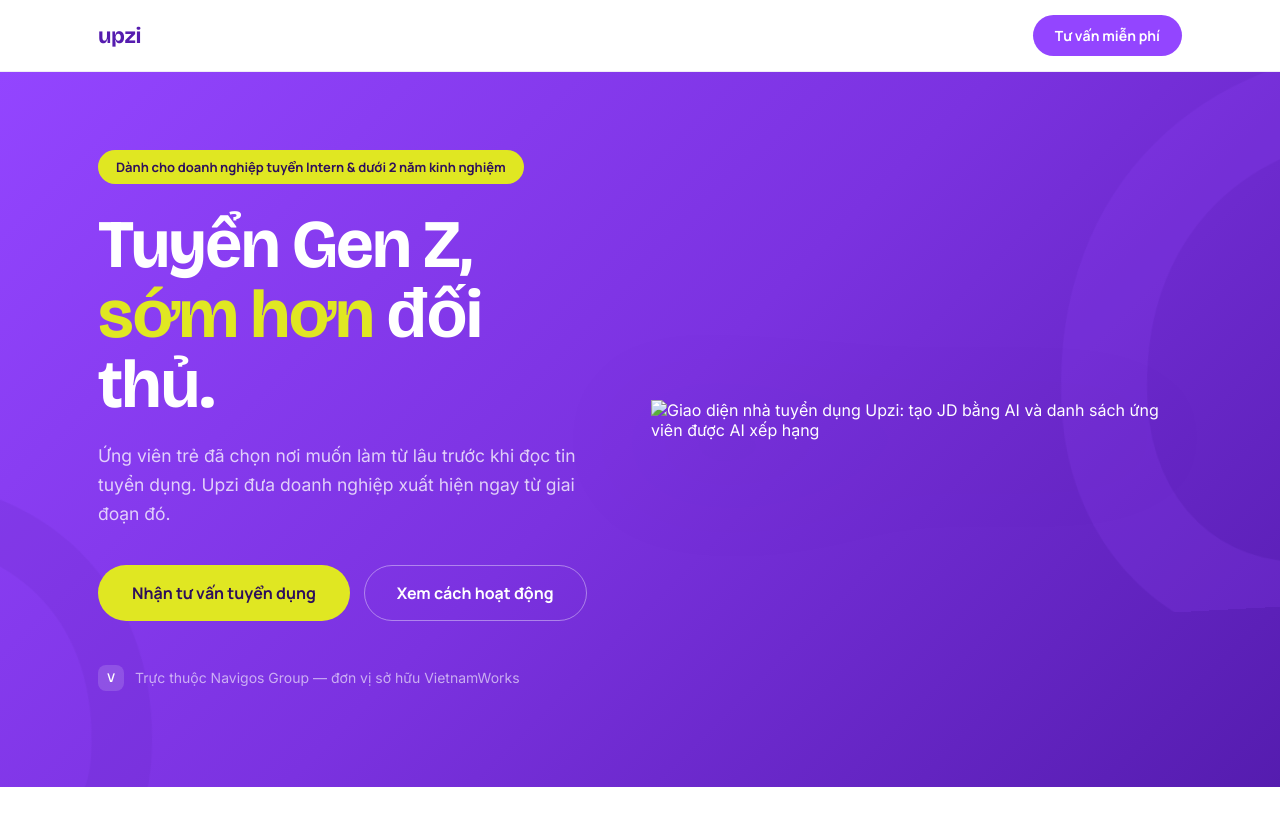
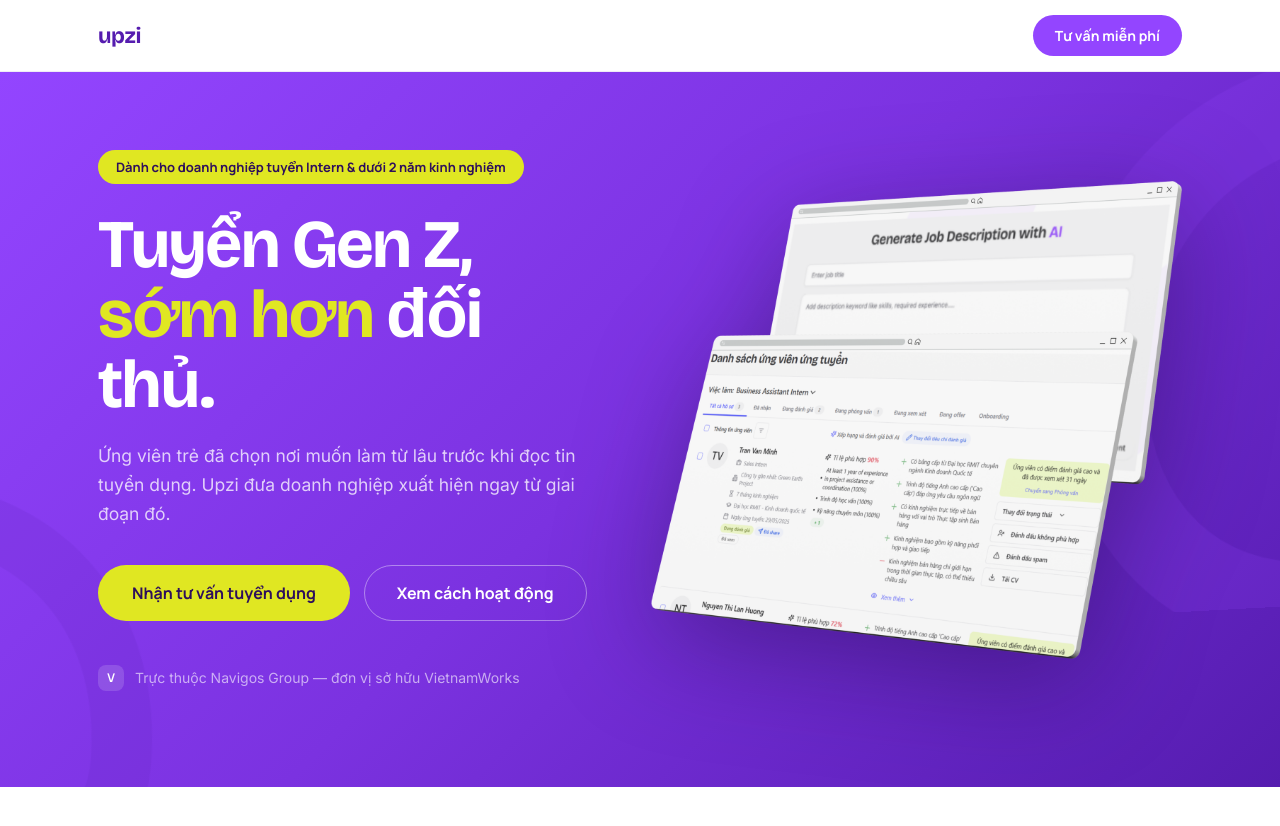
Before and after one commit to upzi-vn/staging, a Jekyll site: the page index.html, which Jekyll copies as it is, in a window 1280 px wide and 900 px high. Shown: the top 826 px of the window. Built offline with Jekyll 4.4.1, drawn with Linux system fonts in a browser that asks for light colours.

Commit message:
index.html

```diff
--- a/index.html
+++ b/index.html
@@ -373,7 +373,7 @@
       </div>
     </div>
     <div class="hero-visual">
-      <img src="product-nto.png" alt="Giao diện nhà tuyển dụng Upzi: tạo JD bằng AI và danh sách ứng viên được AI xếp hạng">
+      <img src="images/product-nto.png" alt="Giao diện nhà tuyển dụng Upzi: tạo JD bằng AI và danh sách ứng viên được AI xếp hạng">
     </div>
   </div>
 </section>
@@ -473,19 +473,19 @@
     </div>
     <div class="act-grid stagger">
       <figure class="act act-wide">
-        <img src="event-fpt.jpg" alt="Sinh viên FPT Polytechnic giơ tay tham gia hoạt động do Navigos Group và Upzi tổ chức" loading="lazy">
+        <img src="images/event-fpt.jpg" alt="Sinh viên FPT Polytechnic giơ tay tham gia hoạt động do Navigos Group và Upzi tổ chức" loading="lazy">
         <figcaption>Hoạt động tại giảng đường — FPT Polytechnic</figcaption>
       </figure>
       <figure class="act">
-        <img src="jobfair-ftu.jpg" alt="Gian hàng Upzi tại Ngày hội việc làm Đại học Ngoại thương TP.HCM" loading="lazy">
+        <img src="images/jobfair-ftu.jpg" alt="Gian hàng Upzi tại Ngày hội việc làm Đại học Ngoại thương TP.HCM" loading="lazy">
         <figcaption>Ngày hội việc làm — ĐH Ngoại thương TP.HCM</figcaption>
       </figure>
       <figure class="act">
-        <img src="talkshow-gapgap.jpg" alt="Talkshow Gấp Gap do Upzi phối hợp cùng Onboardy và Vietcetera thực hiện" loading="lazy">
+        <img src="images/talkshow-gapgap.jpg" alt="Talkshow Gấp Gap do Upzi phối hợp cùng Onboardy và Vietcetera thực hiện" loading="lazy">
         <figcaption>Talkshow "Gấp Gap" — Upzi × Onboardy × Vietcetera</figcaption>
       </figure>
       <figure class="act">
-        <img src="mascot-ftu.jpg" alt="Linh vật Upzi giao lưu cùng sinh viên tại ngày hội việc làm" loading="lazy">
+        <img src="images/mascot-ftu.jpg" alt="Linh vật Upzi giao lưu cùng sinh viên tại ngày hội việc làm" loading="lazy">
         <figcaption>Giao lưu cùng sinh viên tại sự kiện</figcaption>
       </figure>
     </div>
@@ -548,7 +548,7 @@
       </div>
     </div>
     <figure class="fit-vis reveal">
-      <img src="jobfair-ftu.jpg" alt="Linh vật Upzi cùng sinh viên tại ngày hội việc làm Đại học Ngoại thương" loading="lazy">
+      <img src="images/jobfair-ftu.jpg" alt="Linh vật Upzi cùng sinh viên tại ngày hội việc làm Đại học Ngoại thương" loading="lazy">
       <figcaption><strong>30+</strong> trường Đại học / Cao đẳng đối tác trực tiếp</figcaption>
     </figure>
   </div>
```
